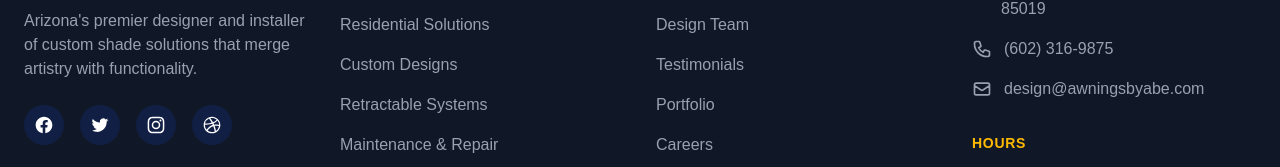
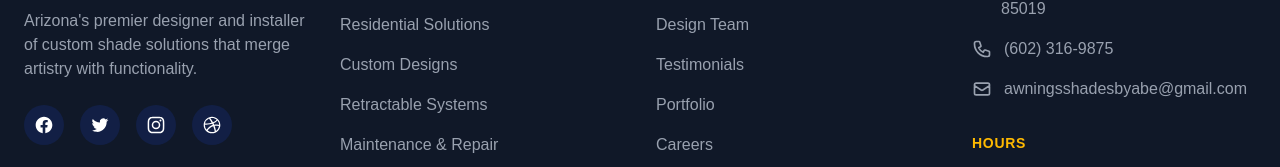
Before and after one commit to Funkybs/awningsbyabe, a Next.js app: page / in a window 1280 px wide. Shown: the part 5013-5180 px from the top of the page. Built offline with nearby package versions, Linux system fonts and the light colour scheme.

Commit message:
Update AbeHomepage.jsx

```diff
--- a/src/components/AbeHomepage.jsx
+++ b/src/components/AbeHomepage.jsx
@@ -670,7 +670,7 @@ const AbeHomepage = () => {
                   <svg className="w-5 h-5 mr-3" fill="none" stroke="currentColor" viewBox="0 0 24 24" xmlns="http://www.w3.org/2000/svg">
                     <path strokeLinecap="round" strokeLinejoin="round" strokeWidth="2" d="M3 8l7.89 5.26a2 2 0 002.22 0L21 8M5 19h14a2 2 0 002-2V7a2 2 0 00-2-2H5a2 2 0 00-2 2v10a2 2 0 002 2z"></path>
                   </svg>
-                  <span>design@awningsbyabe.com</span>
+                  <span>awningsshadesbyabe@gmail.com</span>
                 </li>
               </ul>
               <div className="mt-8">
```
